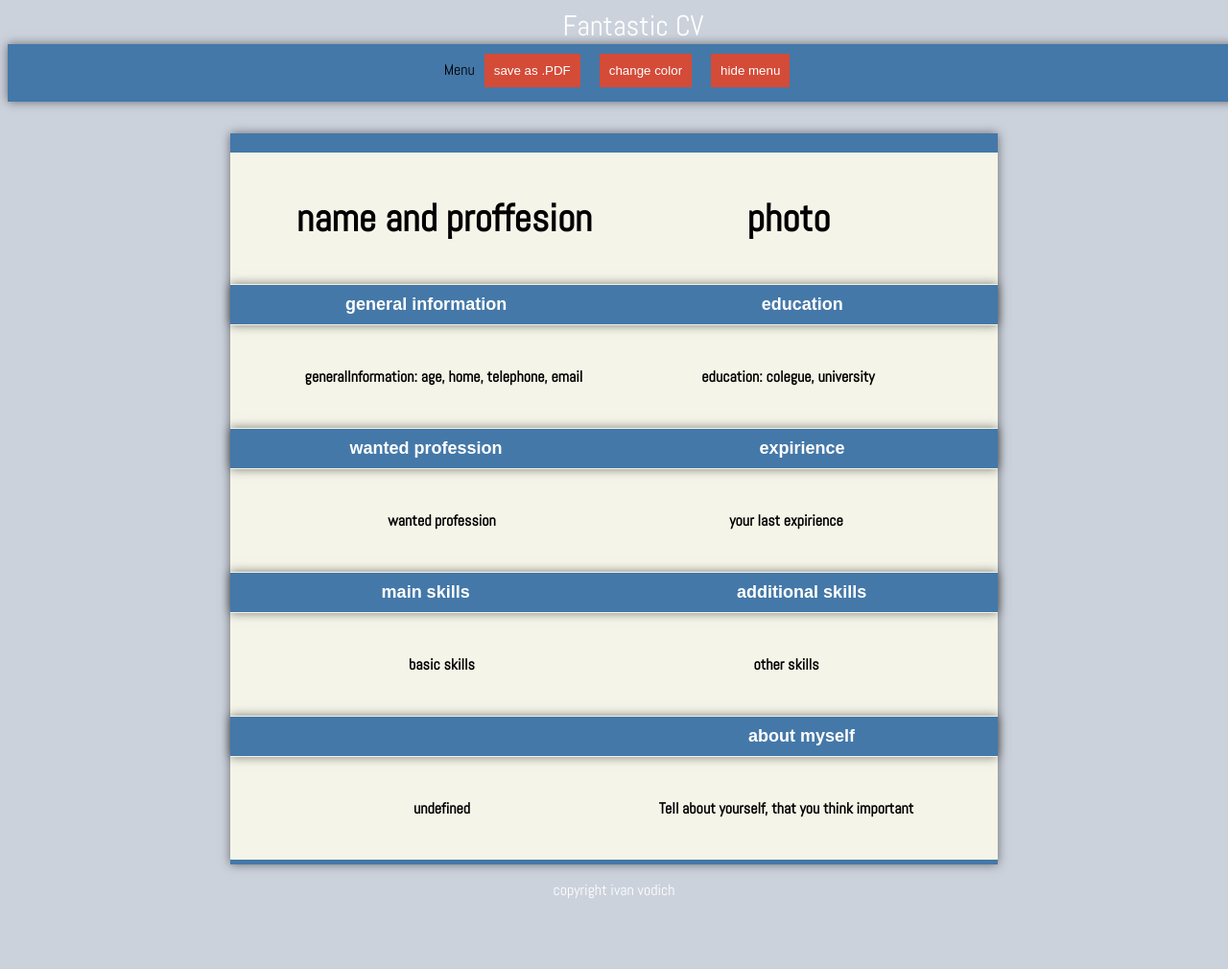
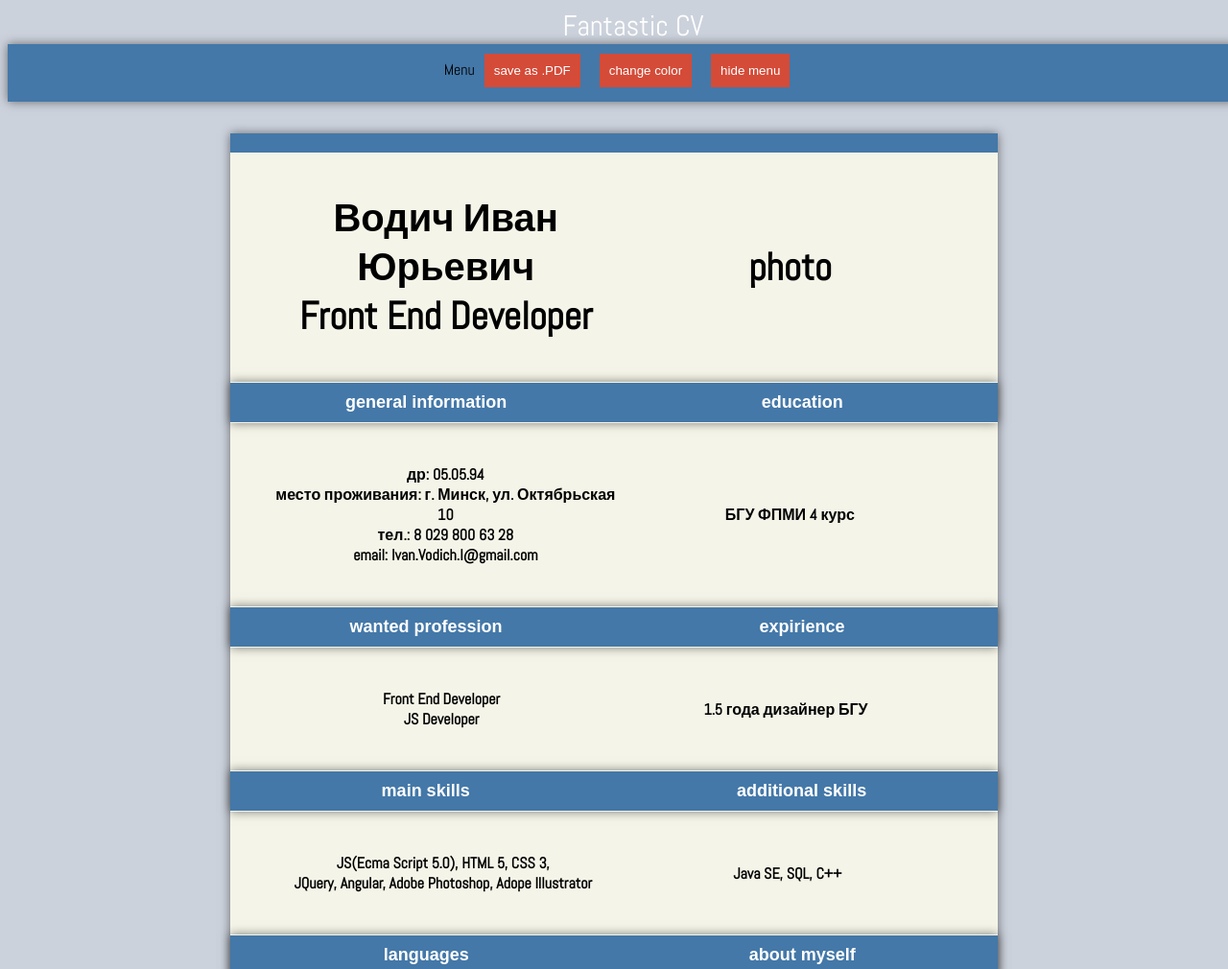
Before and after one commit to Ivan456/EasyCV, a plain HTML site: page index.html in a window 1280 px wide. Shown: the top 1010 px of the page at 96% size. Before the commit the page ends 954 px from the top, so only its background shows below. Drawn offline with Linux system fonts and the light colour scheme.

Commit message:
aditable blocks + My CV

```diff
--- a/css/main.css
+++ b/css/main.css
@@ -56,6 +56,17 @@ th {
 	width: 400px;
 }
 
+input {
+	width: auto;
+	margin:10px;
+	color: black; /* цвет текста */
+	background: none; /* фон кнопки */
+	padding: 10px; /* отступ от текста */
+	outline: none; /* убирать контур в Mozilla */
+	cursor:pointer;
+	border:none;
+}
+
 #name {
 	font-size: 40px;
 }
--- a/js/CV.js
+++ b/js/CV.js
@@ -1,21 +1,22 @@
 function CV() {
-	this.name = "name and proffesion";
+	this.name = "Водич Иван Юрьевич <br> Front End Developer";
 	this.photo = "photo";
-	this.generalInformation = "generalInformation: age, home, telephone, email";
-	this.education = "education: colegue, university";
-	this.wantedProfession = "  wanted profession";
-	this.expirience = " your last expirience";
-	this.mainSkills = "basic skills";
-	this.additionalSkills = "other skills";
-	this.aboutMyself = "Tell about yourself, that you think important";
+	this.generalInformation = "др:	05.05.94 <br>  место проживания:	г. Минск, ул. Октябрьская 10 <br> тел.:	8 029 800 63 28 <br> email:	Ivan.Vodich.l@gmail.com";
+	this.education = "БГУ ФПМИ 4 курс";
+	this.wantedProfession = "Front End Developer <br> JS Developer";
+	this.expirience = " 1.5 года дизайнер БГУ";
+	this.mainSkills = "JS(Ecma Script 5.0), HTML 5, CSS 3, <br> JQuery, Angular, Adobe Photoshop, Adope Illustrator";
+	this.additionalSkills = "Java SE, SQL, C++";
+	this.languages = "English Intermediate";
+	this.aboutMyself = "желание постоянно развиваться в своей сфере деятельности, принимать участие в сложных проектах, работа в большой команде";
 };
 
 CV.prototype.addFreeBlock = function (firstName, secondName) {
 	var newBlock = document.createElement("tr");
 	newBlock.id = firstName;
 	newBlock.className = "table__information-block"
-	newBlock.innerHTML += "<th>" + this[firstName] + "</th>"
-	newBlock.innerHTML += "<th>" + this[secondName] + "</th>";
+	newBlock.innerHTML += "<th contentEditable=true>" + this[firstName] + "</th>"
+	newBlock.innerHTML += "<th contentEditable=true>" + this[secondName] + "</th>";
 	var place = document.getElementById("CV");
 	place.appendChild(newBlock);
 };
@@ -24,8 +25,8 @@ CV.prototype.addTitleLine = function (firstName, secondName) {
 	var newBlock = document.createElement("tr");
 	newBlock.id = firstName;
 	newBlock.className = "table__title-line";
-	newBlock.innerHTML += "<th>" + firstName + "</th>"
-	newBlock.innerHTML += "<th>" + secondName + "</th>";
+	newBlock.innerHTML += "<th contentEditable=true>" + firstName + "</th>"
+	newBlock.innerHTML += "<th contentEditable=true>" + secondName + "</th>";
 	var place = document.getElementById("CV");
 	place.appendChild(newBlock);
 };
--- a/js/main.js
+++ b/js/main.js
@@ -32,7 +32,7 @@
 	newPerson.addFreeBlock("wantedProfession","expirience");
 	newPerson.addTitleLine("main skills","additional skills");
 	newPerson.addFreeBlock("mainSkills","additionalSkills");
-	newPerson.addTitleLine(" ","about myself");
-	newPerson.addFreeBlock(" ","aboutMyself");
+	newPerson.addTitleLine("languages","about myself");
+	newPerson.addFreeBlock("languages","aboutMyself");
 	newPerson.toPDF();
 })();
```
